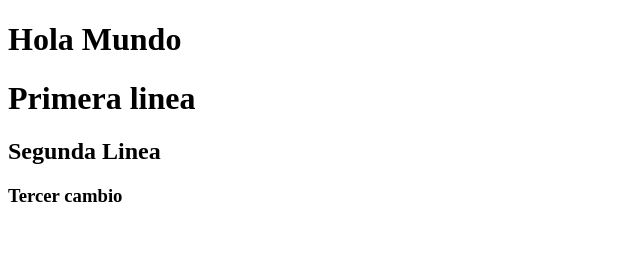
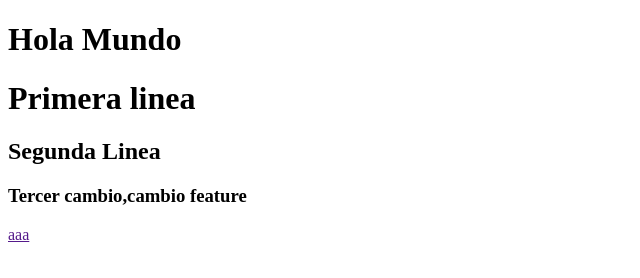
Before and after one commit to ZarachoAlan/Trabajo-P--Porgramacion-III, a plain HTML site: page index.html in a window 1280 px wide. Shown: the whole page, without its empty margins (0-640 px from the left). Drawn offline with Linux system fonts and the light colour scheme.

Commit message:
Cambios minimos

```diff
--- a/index.html
+++ b/index.html
@@ -12,6 +12,8 @@
 
     <h2>Segunda Linea</h2>
 
-    <h3>Tercer cambio</h3>
+    <h3>Tercer cambio,cambio feature</h3>
+
+    <a href="">aaa</a>
 </body>
 </html>
```
